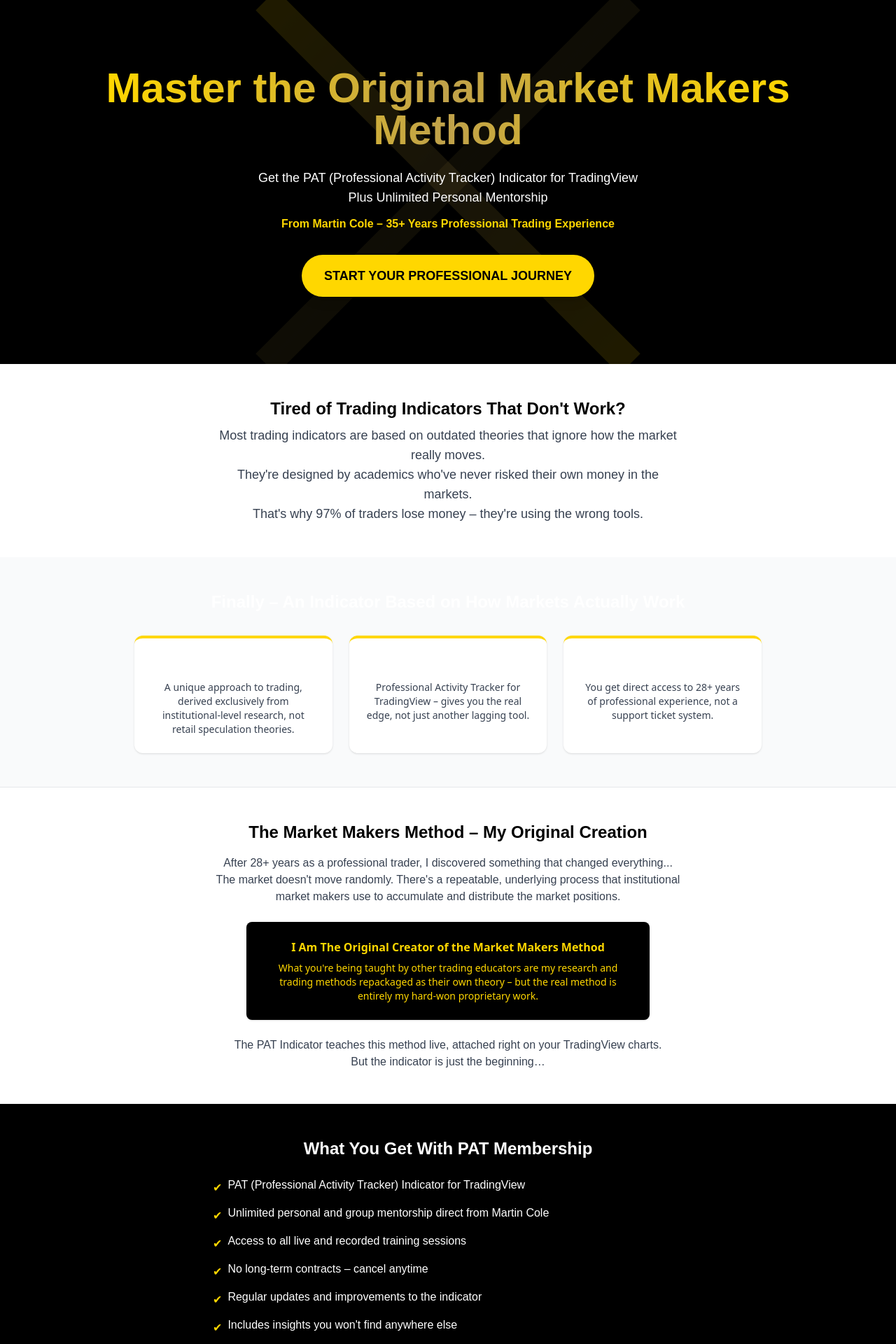
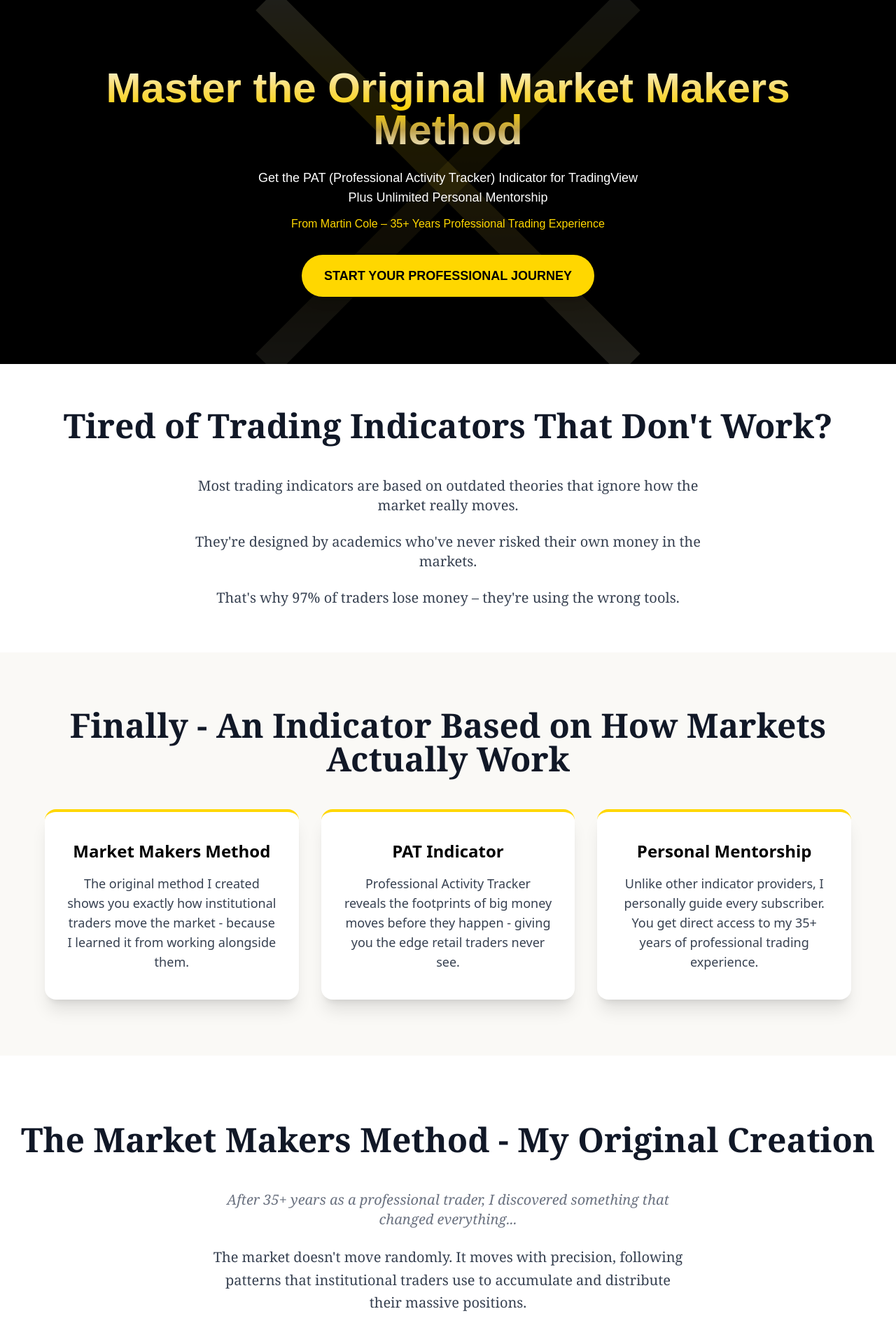
Before and after one commit to mentaldojo/learning-2-trade-site, a Next.js app: page / in a window 1280 px wide. Shown: the top 1920 px of the page at 70% size. Built offline with nearby package versions, Linux system fonts and the light colour scheme.

Commit message:
Refined typography, spacing, and layout for supporting and callout sections; improved section heading harmony and readability.

```diff
--- a/src/app/page.tsx
+++ b/src/app/page.tsx
@@ -9,91 +9,133 @@
         <div className="absolute inset-0 pointer-events-none z-0" aria-hidden="true">
           <svg width="100%" height="100%" viewBox="0 0 100 100" className="w-full h-full" xmlns="http://www.w3.org/2000/svg">
             <defs>
-              <linearGradient id="gold-gradient" x1="0" y1="0" x2="1" y2="1">
-                <stop offset="0%" stopColor="#FFD700" />
-                <stop offset="50%" stopColor="#bfa14a" />
-                <stop offset="100%" stopColor="#FFD700" />
+              <linearGradient id="gold-gradient" x1="0" y1="0" x2="0" y2="1">
+                <stop offset="0%" stopColor="#fff9d1" />
+                <stop offset="30%" stopColor="#FFD700" />
+                <stop offset="70%" stopColor="#bfa14a" />
+                <stop offset="100%" stopColor="#fff9d1" />
               </linearGradient>
             </defs>
             <line x1="0" y1="0" x2="100" y2="100" stroke="url(#gold-gradient)" strokeWidth="8" opacity="0.12" />
             <line x1="100" y1="0" x2="0" y2="100" stroke="url(#gold-gradient)" strokeWidth="8" opacity="0.08" />
           </svg>
         </div>
-        <h1 className="relative z-10 text-4xl sm:text-5xl md:text-6xl font-bold mb-6 font-sans" style={{ fontFamily: 'Montserrat, sans-serif', background: 'linear-gradient(90deg, #FFD700 0%, #bfa14a 50%, #FFD700 100%)', WebkitBackgroundClip: 'text', WebkitTextFillColor: 'transparent', backgroundClip: 'text', color: 'transparent' }}>
+        <h1 className="relative z-10 text-4xl sm:text-5xl md:text-6xl font-bold mb-6 font-sans"
+          style={{
+            fontFamily: 'Montserrat, sans-serif',
+            background: 'linear-gradient(to bottom, #fffbe6 0%, #ffe066 25%, #FFD700 50%, #bfa14a 75%, #fffbe6 100%)',
+            WebkitBackgroundClip: 'text',
+            WebkitTextFillColor: 'transparent',
+            backgroundClip: 'text',
+            color: 'transparent',
+            textShadow: '0 1px 1px rgba(191,161,74,0.08)'
+          }}>
           Master the Original Market Makers<br />Method
         </h1>
-        <p className="relative z-10 text-base sm:text-lg text-white mb-3 font-sans" style={{ fontFamily: 'Montserrat, sans-serif' }}>
+        <p className="relative z-10 text-base sm:text-lg text-white mb-3 font-light font-sans" style={{ fontFamily: 'Montserrat, sans-serif' }}>
           Get the PAT (Professional Activity Tracker) Indicator for TradingView<br />
           Plus Unlimited Personal Mentorship
         </p>
-        <p className="relative z-10 text-base font-bold mb-8 font-sans text-[#FFD700]" style={{ fontFamily: 'Montserrat, sans-serif' }}>
+        <p className="relative z-10 text-base font-bold mb-8 font-light font-sans text-[#FFD700]" style={{ fontFamily: 'Montserrat, sans-serif' }}>
           From Martin Cole – 35+ Years Professional Trading Experience
         </p>
-        <button className="relative z-10 bg-[#FFD700] hover:bg-yellow-400 text-black font-bold px-8 py-4 shadow-lg text-lg transition-all duration-200 uppercase font-sans rounded-full" style={{ fontFamily: 'Montserrat, sans-serif' }}>
+        <button className="relative z-10 bg-[#FFD700] text-black font-bold px-8 py-4 shadow-lg text-lg transition-all duration-200 uppercase font-sans rounded-full hover:-translate-y-1 hover:shadow-[0_8px_32px_0_rgba(255,215,0,0.5)] focus:outline-none" style={{ fontFamily: 'Montserrat, sans-serif', transition: 'all 0.2s cubic-bezier(.4,0,.2,1)' }}>
           START YOUR PROFESSIONAL JOURNEY
         </button>
       </section>
 
       {/* Problem Statement */}
-      <section className="bg-white text-black py-12 px-4 text-center">
-        <h2 className="text-xl sm:text-2xl font-bold mb-2 font-sans" style={{ fontFamily: 'Montserrat, sans-serif' }}>
+      <section className="bg-white text-black py-16 px-4 text-center">
+        <h2 className="text-4xl sm:text-5xl font-bold mb-12 text-gray-900 font-serif" style={{ fontFamily: 'Georgia, Times New Roman, serif' }}>
           Tired of Trading Indicators That Don't Work?
         </h2>
-        <p className="max-w-2xl mx-auto text-gray-700 text-base sm:text-lg font-sans" style={{ fontFamily: 'Montserrat, sans-serif' }}>
-          Most trading indicators are based on outdated theories that ignore how the market really moves.<br />
-          They're designed by academics who've never risked their own money in the markets.<br />
-          That's why 97% of traders lose money – they're using the wrong tools.
-        </p>
+        <div className="max-w-3xl mx-auto">
+          <p className="text-xl mb-6 font-light text-gray-700 font-serif" style={{ fontFamily: 'Georgia, Times New Roman, serif' }}>
+            Most trading indicators are based on outdated theories that ignore how the market really moves.
+          </p>
+          <p className="text-xl mb-6 font-light text-gray-700 font-serif" style={{ fontFamily: 'Georgia, Times New Roman, serif' }}>
+            They're designed by academics who've never risked their own money in the markets.
+          </p>
+          <p className="text-xl font-light text-gray-700 font-serif" style={{ fontFamily: 'Georgia, Times New Roman, serif' }}>
+            That's why 97% of traders lose money – they're using the wrong tools.
+          </p>
+        </div>
       </section>
 
       {/* Feature Highlights */}
-      <section className="bg-gray-50 py-12 px-4">
-        <h3 className="text-xl sm:text-2xl font-bold text-center mb-8 font-sans" style={{ fontFamily: 'Montserrat, sans-serif' }}>
-          Finally – An Indicator Based on How Markets Actually Work
+      <section className="bg-[#faf9f6] py-20 px-4 text-center">
+        <h3 className="text-4xl sm:text-5xl font-bold mb-12 text-gray-900 font-serif" style={{ fontFamily: 'Georgia, Times New Roman, serif' }}>
+          Finally - An Indicator Based on How Markets Actually Work
         </h3>
-        <div className="flex flex-col md:flex-row gap-6 max-w-4xl mx-auto">
-          <div className="bg-white rounded-xl shadow p-6 flex-1 text-center border-t-4" style={{ borderTopColor: '#FFD700', fontFamily: 'Montserrat, sans-serif' }}>
-            <h4 className="font-bold text-lg mb-2 font-sans">Market Makers Method</h4>
-            <p className="text-gray-700 text-sm font-sans">A unique approach to trading, derived exclusively from institutional-level research, not retail speculation theories.</p>
+        <div className="flex flex-col md:flex-row gap-8 max-w-6xl mx-auto">
+          <div className="bg-white rounded-2xl shadow-xl flex-1 px-8 py-10 border-t-4 transition-transform duration-200 hover:-translate-y-2 hover:shadow-2xl" style={{ borderTopColor: '#FFD700', fontFamily: 'Montserrat, sans-serif' }}>
+            <h4 className="text-2xl font-extrabold mb-4 text-black font-sans">Market Makers Method</h4>
+            <p className="text-lg text-gray-700 font-light font-sans">
+              The original method I created shows you exactly how institutional traders move the market - because I learned it from working alongside them.
+            </p>
           </div>
-          <div className="bg-white rounded-xl shadow p-6 flex-1 text-center border-t-4" style={{ borderTopColor: '#FFD700', fontFamily: 'Montserrat, sans-serif' }}>
-            <h4 className="font-bold text-lg mb-2 font-sans">PAT Indicator</h4>
-            <p className="text-gray-700 text-sm font-sans">Professional Activity Tracker for TradingView – gives you the real edge, not just another lagging tool.</p>
+          <div className="bg-white rounded-2xl shadow-xl flex-1 px-8 py-10 border-t-4 transition-transform duration-200 hover:-translate-y-2 hover:shadow-2xl" style={{ borderTopColor: '#FFD700', fontFamily: 'Montserrat, sans-serif' }}>
+            <h4 className="text-2xl font-extrabold mb-4 text-black font-sans">PAT Indicator</h4>
+            <p className="text-lg text-gray-700 font-light font-sans">
+              Professional Activity Tracker reveals the footprints of big money moves before they happen - giving you the edge retail traders never see.
+            </p>
           </div>
-          <div className="bg-white rounded-xl shadow p-6 flex-1 text-center border-t-4" style={{ borderTopColor: '#FFD700', fontFamily: 'Montserrat, sans-serif' }}>
-            <h4 className="font-bold text-lg mb-2 font-sans">Personal Mentorship</h4>
-            <p className="text-gray-700 text-sm font-sans">You get direct access to 28+ years of professional experience, not a support ticket system.</p>
+          <div className="bg-white rounded-2xl shadow-xl flex-1 px-8 py-10 border-t-4 transition-transform duration-200 hover:-translate-y-2 hover:shadow-2xl" style={{ borderTopColor: '#FFD700', fontFamily: 'Montserrat, sans-serif' }}>
+            <h4 className="text-2xl font-extrabold mb-4 text-black font-sans">Personal Mentorship</h4>
+            <p className="text-lg text-gray-700 font-light font-sans">
+              Unlike other indicator providers, I personally guide every subscriber. You get direct access to my 35+ years of professional trading experience.
+            </p>
           </div>
         </div>
       </section>
 
       {/* About/Origin Story */}
-      <section className="bg-white text-black py-12 px-4 border-t border-gray-200">
-        <h3 className="text-xl sm:text-2xl font-bold text-center mb-4 font-sans" style={{ fontFamily: 'Montserrat, sans-serif' }}>
-          The Market Makers Method – My Original Creation
+      <section className="bg-white text-black py-24 px-4 text-center">
+        <h3 className="text-4xl sm:text-5xl font-bold mb-12 text-gray-900 font-serif" style={{ fontFamily: 'Georgia, Times New Roman, serif' }}>
+          The Market Makers Method - My Original Creation
         </h3>
-        <p className="max-w-2xl mx-auto text-center text-gray-700 mb-6 font-sans" style={{ fontFamily: 'Montserrat, sans-serif' }}>
-          After 28+ years as a professional trader, I discovered something that changed everything...<br />
-          The market doesn't move randomly. There's a repeatable, underlying process that institutional market makers use to accumulate and distribute the market positions.
-        </p>
-        <div className="max-w-xl mx-auto bg-black text-[#FFD700] rounded-lg shadow p-6 text-center mb-6 font-sans" style={{ fontFamily: 'Montserrat, sans-serif' }}>
-          <h4 className="font-bold mb-2 font-sans">I Am The Original Creator of the Market Makers Method</h4>
-          <p className="text-sm font-sans">
-            What you're being taught by other trading educators are my research and trading methods repackaged as their own theory – but the real method is entirely my hard-won proprietary work.
+        <div className="max-w-2xl mx-auto mb-14 mt-10">
+          <p className="text-xl font-light font-serif italic text-gray-500 mb-6" style={{ fontFamily: 'Georgia, Times New Roman, serif' }}>
+            After 35+ years as a professional trader, I discovered something that changed everything...
+          </p>
+          <p className="text-xl font-light font-serif text-gray-700 leading-relaxed" style={{ fontFamily: 'Georgia, Times New Roman, serif' }}>
+            The market doesn't move randomly. It moves with precision, following patterns that institutional traders use to accumulate and distribute their massive positions.
           </p>
         </div>
-        <p className="max-w-2xl mx-auto text-center text-gray-700 font-sans" style={{ fontFamily: 'Montserrat, sans-serif' }}>
-          The PAT Indicator teaches this method live, attached right on your TradingView charts.<br />
-          But the indicator is just the beginning…
-        </p>
+        <div className="max-w-5xl mx-auto bg-black text-white rounded-3xl shadow-lg p-16 text-center mb-16 border-4 flex flex-col justify-center items-center" style={{ borderColor: '#FFD700' }}>
+          <h4 className="font-extrabold text-3xl mb-8" style={{ color: '#FFD700', fontFamily: 'Georgia, Times New Roman, serif' }}>
+            I Am The Original Creator of the Market Makers Method
+          </h4>
+          <div className="space-y-8 w-full max-w-3xl mx-auto">
+            <p className="text-2xl font-light font-serif leading-relaxed" style={{ fontFamily: 'Georgia, Times New Roman, serif' }}>
+              What you see being taught by others today started with my research and real-world trading experience.
+            </p>
+            <p className="text-2xl font-light font-serif leading-relaxed" style={{ fontFamily: 'Georgia, Times New Roman, serif' }}>
+              This isn't theory - it's battle-tested trading method that's made wealthy traders.
+            </p>
+          </div>
+        </div>
+        <div className="max-w-3xl mx-auto">
+          <p className="text-xl font-light font-serif text-gray-700" style={{ fontFamily: 'Georgia, Times New Roman, serif' }}>
+            The PAT Indicator translates this method into clear, actionable signals on your TradingView charts.
+          </p>
+        </div>
       </section>
 
       {/* Membership Benefits */}
       <section className="bg-black text-white py-12 px-4">
-        <h3 className="text-xl sm:text-2xl font-bold text-center mb-6 font-sans" style={{ fontFamily: 'Montserrat, sans-serif' }}>
+        <h3 className="text-4xl sm:text-5xl font-bold mb-12 font-serif text-center" style={{
+          fontFamily: 'Georgia, Times New Roman, serif',
+          background: 'linear-gradient(to bottom, #fffbe6 0%, #ffe066 25%, #FFD700 50%, #bfa14a 75%, #fffbe6 100%)',
+          WebkitBackgroundClip: 'text',
+          WebkitTextFillColor: 'transparent',
+          backgroundClip: 'text',
+          color: 'transparent',
+          textShadow: '0 1px 1px rgba(191,161,74,0.08)'
+        }}>
           What You Get With PAT Membership
         </h3>
-        <ul className="max-w-2xl mx-auto text-left space-y-3 text-base font-sans" style={{ fontFamily: 'Montserrat, sans-serif' }}>
+        <ul className="max-w-2xl mx-auto text-left space-y-3 text-base font-light font-sans" style={{ fontFamily: 'Montserrat, sans-serif' }}>
           <li className="flex items-start"><span className="text-[#FFD700] mr-2 mt-1">✔</span>PAT (Professional Activity Tracker) Indicator for TradingView</li>
           <li className="flex items-start"><span className="text-[#FFD700] mr-2 mt-1">✔</span>Unlimited personal and group mentorship direct from Martin Cole</li>
           <li className="flex items-start"><span className="text-[#FFD700] mr-2 mt-1">✔</span>Access to all live and recorded training sessions</li>
@@ -110,11 +152,11 @@
         </h3>
         <div className="flex flex-col md:flex-row gap-6 max-w-4xl mx-auto">
           <div className="bg-yellow-50 border-l-4 rounded-lg p-6 flex-1 shadow text-gray-800 font-sans" style={{ borderLeftColor: '#FFD700', fontFamily: 'Montserrat, sans-serif' }}>
-            <p className="mb-2 italic font-sans">"Martin's Market Makers Method completely transformed my trading. The PAT indicator now actually helps me fully see how money is being... After years of struggling with other systems, this is the one that actually works consistently."</p>
+            <p className="mb-2 italic font-light font-sans">"Martin's Market Makers Method completely transformed my trading. The PAT indicator now actually helps me fully see how money is being... After years of struggling with other systems, this is the one that actually works consistently."</p>
             <p className="text-sm font-semibold font-sans">– Elite career portfolio manager</p>
           </div>
           <div className="bg-yellow-50 border-l-4 rounded-lg p-6 flex-1 shadow text-gray-800 font-sans" style={{ borderLeftColor: '#FFD700', fontFamily: 'Montserrat, sans-serif' }}>
-            <p className="mb-2 italic font-sans">"I tried every indicator out there. PAT is different because Martin actually understands how institutions move money. Now I finally trade with confidence."</p>
+            <p className="mb-2 italic font-light font-sans">"I tried every indicator out there. PAT is different because Martin actually understands how institutions move money. Now I finally trade with confidence."</p>
             <p className="text-sm font-semibold font-sans">– Full-time Trader</p>
           </div>
         </div>
@@ -127,10 +169,10 @@
         </h3>
         <div className="max-w-md mx-auto bg-white border border-[#FFD700] rounded-xl shadow p-8 text-center font-sans" style={{ fontFamily: 'Montserrat, sans-serif' }}>
           <div className="text-4xl font-bold text-gray-900 mb-2 font-sans">$97</div>
-          <div className="text-sm text-gray-700 mb-4 font-sans">per month</div>
+          <div className="text-sm text-gray-700 mb-4 font-light font-sans">per month</div>
           <div className="font-semibold mb-4 font-sans">PAT Indicator + Unlimited Mentorship</div>
-          <p className="text-gray-700 mb-6 text-sm font-sans">Try PAT risk-free. If you're not completely satisfied, cancel anytime. Nothing long-term required.</p>
-          <button className="bg-[#FFD700] hover:bg-yellow-400 text-black font-bold px-8 py-4 shadow-lg text-lg transition-all duration-200 uppercase font-sans rounded-full" style={{ fontFamily: 'Montserrat, sans-serif' }}>
+          <p className="text-gray-700 mb-6 text-sm font-light font-sans">Try PAT risk-free. If you're not completely satisfied, cancel anytime. Nothing long-term required.</p>
+          <button className="bg-[#FFD700] text-black font-bold px-8 py-4 shadow-lg text-lg transition-all duration-200 uppercase font-sans rounded-full hover:-translate-y-1 hover:shadow-[0_8px_32px_0_rgba(255,215,0,0.5)] focus:outline-none" style={{ fontFamily: 'Montserrat, sans-serif', transition: 'all 0.2s cubic-bezier(.4,0,.2,1)' }}>
             GET PAT INDICATOR + MENTORSHIP NOW
           </button>
         </div>
@@ -141,7 +183,7 @@
         <h3 className="text-xl sm:text-2xl font-bold mb-2 font-sans" style={{ fontFamily: 'Montserrat, sans-serif' }}>
           Why Wait? Your Trading Account Is At Risk Every Day
         </h3>
-        <p className="max-w-2xl mx-auto text-gray-300 font-sans" style={{ fontFamily: 'Montserrat, sans-serif' }}>
+        <p className="max-w-2xl mx-auto text-gray-300 font-light font-sans" style={{ fontFamily: 'Montserrat, sans-serif' }}>
           Every day you trade without the proper method or indicator is another day your capital is unnecessarily at risk.<br />
           The market doesn't wait for you to figure it out. Get the edge you need today.
         </p>
@@ -152,16 +194,16 @@
         <h3 className="text-xl sm:text-2xl font-bold mb-4 font-sans" style={{ fontFamily: 'Montserrat, sans-serif' }}>
           Ready to Trade Like a Professional?
         </h3>
-        <p className="mb-6 font-sans" style={{ fontFamily: 'Montserrat, sans-serif' }}>
+        <p className="mb-6 font-light font-sans" style={{ fontFamily: 'Montserrat, sans-serif' }}>
           Join the traders who have access to the original Market Makers Method and unlimited mentorship from its creator.
         </p>
-        <button className="bg-[#FFD700] hover:bg-yellow-400 text-black font-bold px-8 py-4 shadow-lg text-lg transition-all duration-200 uppercase font-sans rounded-full" style={{ fontFamily: 'Montserrat, sans-serif' }}>
+        <button className="bg-[#FFD700] text-black font-bold px-8 py-4 shadow-lg text-lg transition-all duration-200 uppercase font-sans rounded-full hover:-translate-y-1 hover:shadow-[0_8px_32px_0_rgba(255,215,0,0.5)] focus:outline-none" style={{ fontFamily: 'Montserrat, sans-serif', transition: 'all 0.2s cubic-bezier(.4,0,.2,1)' }}>
           START YOUR PAT MEMBERSHIP TODAY
         </button>
       </section>
 
       {/* Footer */}
-      <footer className="bg-black text-gray-400 text-center py-6 text-xs border-t border-gray-800 font-sans" style={{ fontFamily: 'Montserrat, sans-serif' }}>
+      <footer className="bg-black text-gray-400 text-center py-6 text-xs border-t border-gray-800 font-light font-sans" style={{ fontFamily: 'Montserrat, sans-serif' }}>
         <div>© 2024 Martin Cole – Professional Trading Education</div>
         <div className="mt-1">Not a licensed financial trading organization.</div>
       </footer>
```
